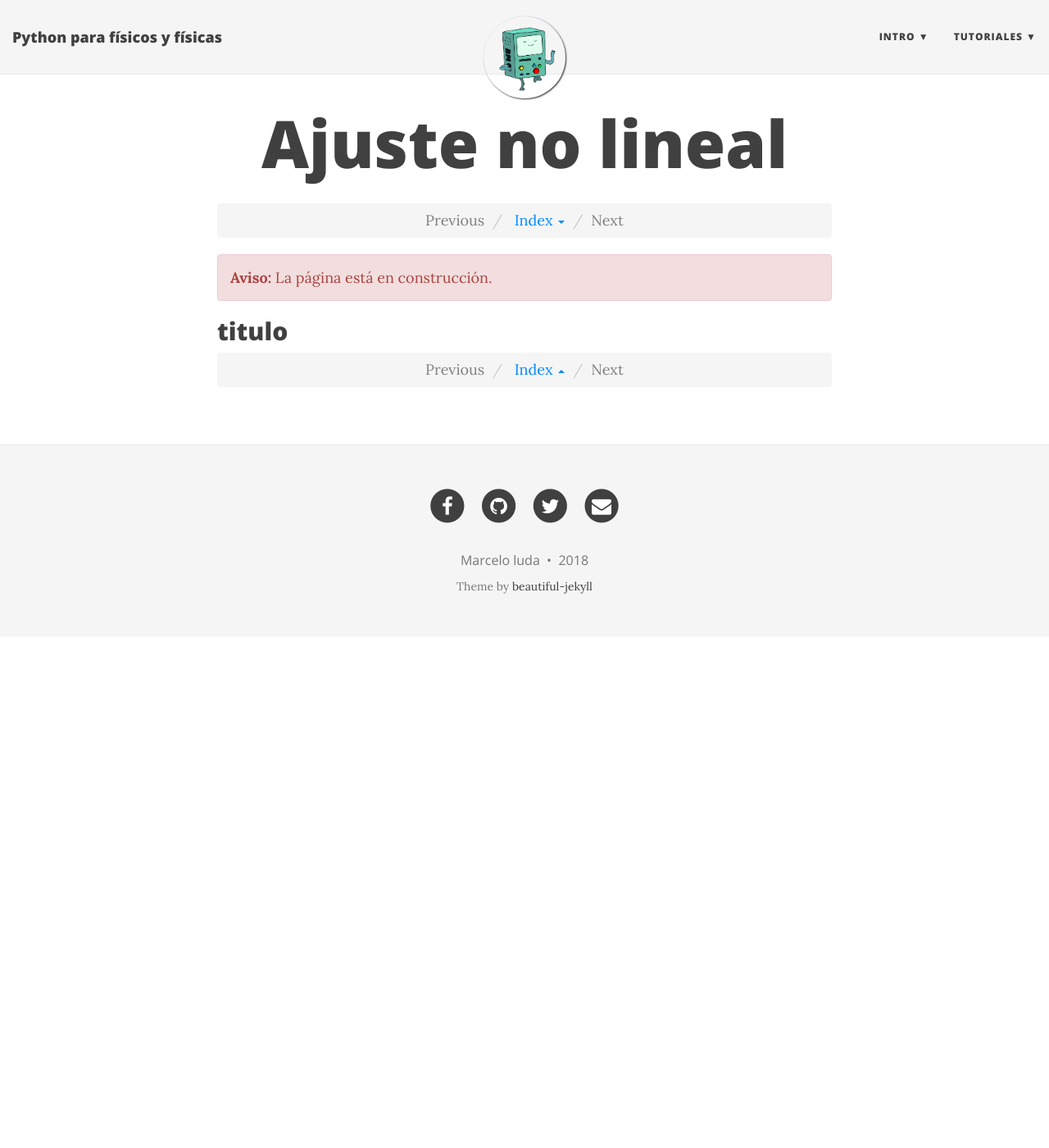
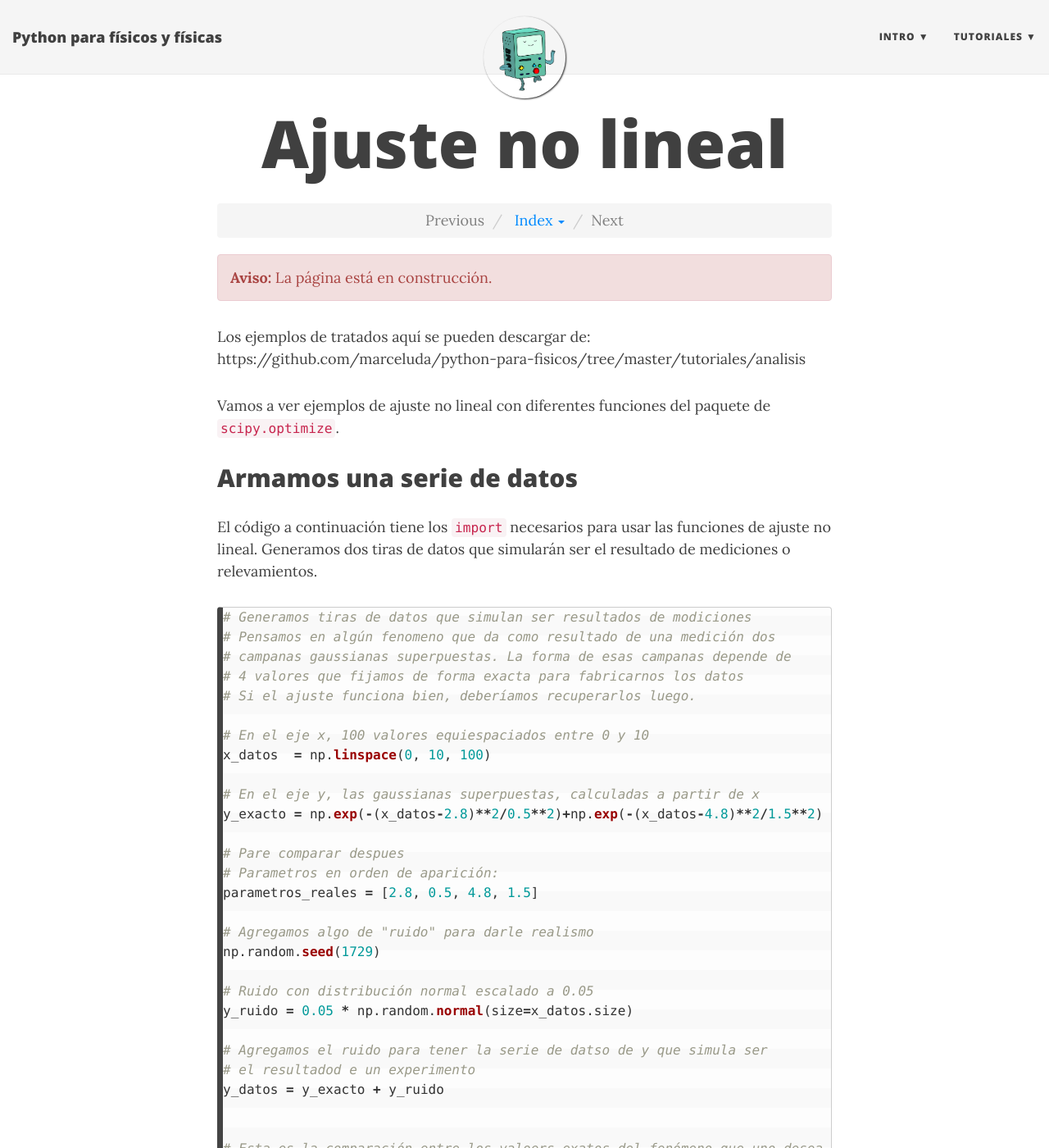
Before and after one commit to marceluda/python-para-fisicos, a Jekyll site: the page built from tuto/analisis/ajuste-no-lineal.md, in a window 1280 px wide and 1400 px high. Shown: the whole window at 82% size. Built offline with Jekyll 4.4.1, drawn with Linux system fonts in a browser that asks for light colours; nearby versions of some CDN libraries; some of the changed text lies outside the part shown.

Commit message:
imagen datos

````diff
--- a/tuto/analisis/ajuste-no-lineal.md
+++ b/tuto/analisis/ajuste-no-lineal.md
@@ -12,7 +13,58 @@ navbar: analisis
   <strong>Aviso:</strong> La página está en construcción.
 </div>
 
-## titulo
+Los ejemplos de tratados aquí se pueden descargar de:
+https://github.com/marceluda/python-para-fisicos/tree/master/tutoriales/analisis
+
+Vamos a ver ejemplos de ajuste no lineal con diferentes funciones del paquete
+de `scipy.optimize`.
+
+## Armamos una serie de datos
+
+El código a continuación tiene los `import` necesarios para usar las funciones
+de ajuste no lineal. Generamos dos tiras de datos que simularán ser el resultado
+de mediciones o relevamientos.
+
+```python
+# Generamos tiras de datos que simulan ser resultados de modiciones
+# Pensamos en algún fenomeno que da como resultado de una medición dos
+# campanas gaussianas superpuestas. La forma de esas campanas depende de
+# 4 valores que fijamos de forma exacta para fabricarnos los datos
+# Si el ajuste funciona bien, deberíamos recuperarlos luego.
+
+# En el eje x, 100 valores equiespaciados entre 0 y 10
+x_datos  = np.linspace(0, 10, 100)
+
+# En el eje y, las gaussianas superpuestas, calculadas a partir de x
+y_exacto = np.exp(-(x_datos-2.8)**2/0.5**2)+np.exp(-(x_datos-4.8)**2/1.5**2)
+
+# Pare comparar despues
+# Parametros en orden de aparición:
+parametros_reales = [2.8, 0.5, 4.8, 1.5]
+
+# Agregamos algo de "ruido" para darle realismo
+np.random.seed(1729)
+
+# Ruido con distribución normal escalado a 0.05
+y_ruido = 0.05 * np.random.normal(size=x_datos.size)
+
+# Agregamos el ruido para tener la serie de datso de y que simula ser
+# el resultadod e un experimento
+y_datos = y_exacto + y_ruido
 
 
+# Esta es la comparación entre los valoers exatos del fenómeno que uno desea
+# analizar y los que "logramos medir", con el ruido incluido.
+
+
+plt.figure()
+plt.plot(x_datos,  y_datos, 'o', label='datos medidos')
+plt.plot(x_datos, y_exacto, '-', label='curva sin ruidos')
+plt.legend(loc='best')
+plt.xlabel('x')
+plt.ylabel('y')
+plt.tight_layout()
+```
+![Datos fabricados](ajuste-no-lineal-01.png "Datos fabricados")
+
 {% include page_navbar.html up=1 %}
````
Also changed, not shown: other parts of tuto/analisis/ajuste-no-lineal.md (+1 -0 lines), tuto/analisis/ajuste-no-lineal-01.png (added), 1 other file.
